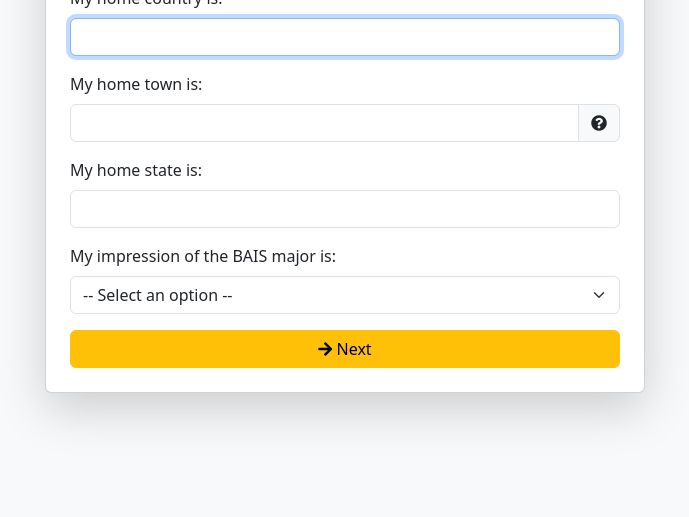
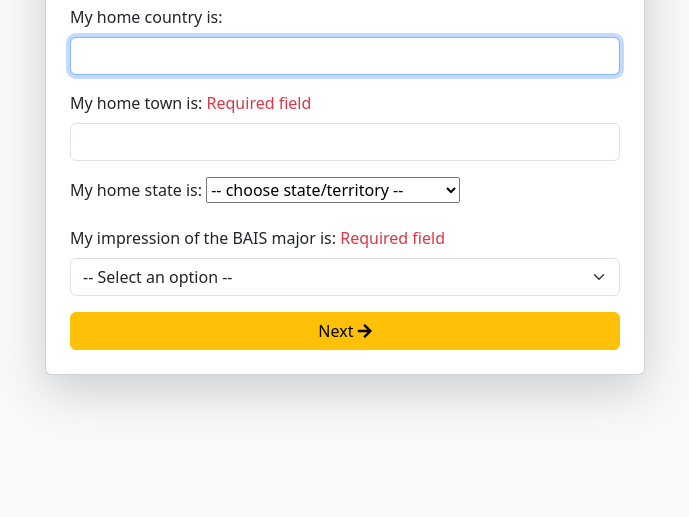
Before and after one commit to rcfitzgerald/rcfitzgerald_HW9, a plain HTML site: page rcfitzgerald_p1.html in a window 1280 px wide. Shown: the part 283-800 px from the top of the page, without its empty margins (295-984 px from the left). Drawn offline with nearby package versions, Linux system fonts and the light colour scheme.

Commit message:
Update rcfitzgerald_p1.html
updated home state options

```diff
--- a/rcfitzgerald_p1.html
+++ b/rcfitzgerald_p1.html
@@ -18,7 +18,7 @@
   >
     <div class="card p-4 shadow-lg" style="max-width: 600px; width: 100%">
       <h1 class="text-warning text-center mb-4">
-        Business Analytics Student Survey - Part 1
+        Business Analytics Student Survey
       </h1>
       <form action="rcfitzgerald_p2.html" method="get">
         <!-- Home Country Field -->
@@ -34,10 +34,12 @@
           />
         </div>
 
-        <!-- Home Town Field with Tooltip -->
+        <!-- Home Town Field -->
         <div class="mb-3">
-          <label for="hometown" class="form-label">My home town is:</label>
-          <div class="input-group">
+          <label for="hometown" class="form-label"
+            >My home town is:
+            <span class="text-danger">Required field</span></label
+          >
           <input
             type="text"
             id="hometown"
@@ -45,27 +47,79 @@
             class="form-control"
             required
           />
-            <span
-              class="input-group-text"
-              data-bs-toggle="tooltip"
-              data-bs-placement="right"
-              title="What town did you live in before coming to college?"
-            >
-              <i class="fas fa-question-circle"></i>
-            </span>
-          </div>
         </div>
 
         <!-- Home State Field -->
         <div class="mb-3">
           <label for="state" class="form-label">My home state is:</label>
-          <input type="text" id="state" name="state" class="form-control" />
+          <select name="state" id="state-select">
+            <option value="">-- choose state/territory --</option>
+            <option value="AL">AL</option>
+            <option value="AK">AK</option>
+            <option value="AZ">AZ</option>
+            <option value="AR">AR</option>
+            <option value="CA">CA</option>
+            <option value="CO">CO</option>
+            <option value="CT">CT</option>
+            <option value="DE">DE</option>
+            <option value="FL">FL</option>
+            <option value="GA">GA</option>
+            <option value="HI">HI</option>
+            <option value="ID">ID</option>
+            <option value="IL">IL</option>
+            <option value="IN">IN</option>
+            <option value="IA">IA</option>
+            <option value="KS">KS</option>
+            <option value="KY">KY</option>
+            <option value="LA">LA</option>
+            <option value="ME">ME</option>
+            <option value="MD">MD</option>
+            <option value="MA">MA</option>
+            <option value="MI">MI</option>
+            <option value="MN">MN</option>
+            <option value="MS">MS</option>
+            <option value="MO">MO</option>
+            <option value="MT">MT</option>
+            <option value="NE">NE</option>
+            <option value="NV">NV</option>
+            <option value="NH">NH</option>
+            <option value="NJ">NJ</option>
+            <option value="NM">NM</option>
+            <option value="NY">NY</option>
+            <option value="NC">NC</option>
+            <option value="ND">ND</option>
+            <option value="OH">OH</option>
+            <option value="OK">OK</option>
+            <option value="OR">OR</option>
+            <option value="PA">PA</option>
+            <option value="RI">RI</option>
+            <option value="SC">SC</option>
+            <option value="SD">SD</option>
+            <option value="TN">TN</option>
+            <option value="TX">TX</option>
+            <option value="UT">UT</option>
+            <option value="VT">VT</option>
+            <option value="VA">VA</option>
+            <option value="WA">WA</option>
+            <option value="WV">WV</option>
+            <option value="WI">WI</option>
+            <option value="WY">WY</option>
+            <!-- Added Washington D.C. -->
+            <option value="DC">DC - Washington D.C.</option>
+            <!-- Added U.S. Territories -->
+            <option value="AS">AS - American Samoa</option>
+            <option value="GU">GU - Guam</option>
+            <option value="MP">MP - Northern Mariana Islands</option>
+            <option value="PR">PR - Puerto Rico</option>
+            <option value="VI">VI - U.S. Virgin Islands</option>
+          </select>
         </div>
 
-        <!-- BAIS Impression Field with Likert Scale -->
+        <!-- BAIS Impression Field -->
         <div class="mb-3">
           <label for="bais-impression" class="form-label">
             My impression of the BAIS major is:
+            <span class="text-danger">Required field</span>
           </label>
           <select
             id="bais-impression"
@@ -74,21 +128,17 @@
             required
           >
             <option value="">-- Select an option --</option>
-            <option value="5">Very Positive</option>
-            <option value="4">Somewhat Positive</option>
-            <option value="3">Neutral</option>
-            <option value="2">Somewhat Negative</option>
-            <option value="1">Very Negative</option>
+            <option value="very positive">Very Positive</option>
+            <option value="somewhat positive">Somewhat Positive</option>
+            <option value="neutral">Neutral</option>
+            <option value="somewhat negative">Somewhat Negative</option>
+            <option value="very negative">Very Negative</option>
           </select>
         </div>
 
         <!-- Navigation Button -->
-        <button
-          type="submit"
-          class="btn btn-warning w-100"
-          aria-label="Continue to Part 2"
-        >
-          <i class="fas fa-arrow-right"></i> Next
+        <button type="submit" class="btn btn-warning w-100" aria-label="Next">
+          Next <i class="fas fa-arrow-right"></i>
         </button>
       </form>
     </div>
```
Lines whose indentation alone changed are shown as unchanged.
